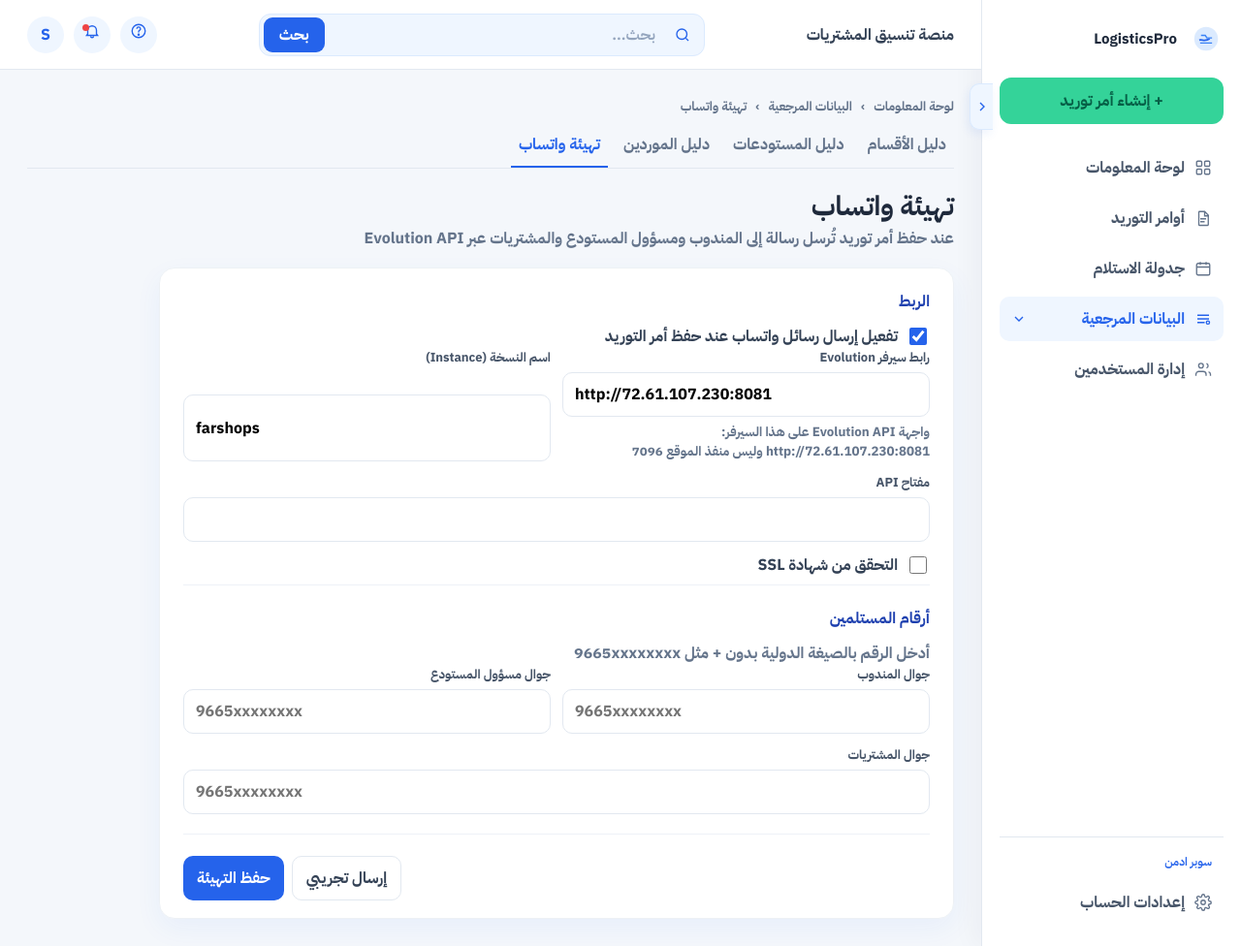
After one commit to Haroon2030/logitec, a Django app: page /setup/whatsapp/ in a window 1280 px wide. The commit adds this page. Shown: the whole page at 97% size. Run offline with Django 5.2, Linux system fonts and the light colour scheme; the visitor is signed in with stand-in values (Sample User, id 1); data comes from the database, SQL or seed files in the repository.

Commit message:
Add WhatsApp Evolution setup and notify on supply save.

```diff
--- a/logistics_hub/settings.py
+++ b/logistics_hub/settings.py
@@ -146,3 +146,9 @@ if not DEBUG:
     SECURE_PROXY_SSL_HEADER = ("HTTP_X_FORWARDED_PROTO", "https")
     SESSION_COOKIE_SECURE = env_bool("SESSION_COOKIE_SECURE", False)
     CSRF_COOKIE_SECURE = env_bool("CSRF_COOKIE_SECURE", False)
+
+EVOLUTION_SERVER_URL = env("EVOLUTION_SERVER_URL", "http://72.61.107.230:8081")
+EVOLUTION_API_KEY = env("EVOLUTION_API_KEY", "")
+EVOLUTION_INSTANCE_NAME = env("EVOLUTION_INSTANCE_NAME", "farshops")
+EVOLUTION_NOTIFY_ENABLED = env_bool("EVOLUTION_NOTIFY_ENABLED", True)
+EVOLUTION_VERIFY_SSL = env_bool("EVOLUTION_VERIFY_SSL", False)
--- a/portal/context_processors.py
+++ b/portal/context_processors.py
@@ -28,6 +28,8 @@ def portal_context(request):
         children.append({"name": "warehouses", "label": "دليل المستودعات", "url": reverse("warehouses")})
     if has_perm(user, "suppliers.view"):
         children.append({"name": "suppliers", "label": "دليل الموردين", "url": reverse("suppliers")})
+    if has_perm(user, "whatsapp.manage"):
+        children.append({"name": "whatsapp", "label": "تهيئة واتساب", "url": reverse("whatsapp_setup")})
     if children:
         nav.append(
             {
--- a/portal/forms.py
+++ b/portal/forms.py
@@ -2,7 +2,7 @@ from django import forms
 from django.contrib.auth.forms import AuthenticationForm, PasswordChangeForm
 from django.contrib.auth.models import User
 
-from .models import Department, Supplier, SupplyRequest, UserProfile, Warehouse
+from .models import Department, Supplier, SupplyRequest, UserProfile, Warehouse, WhatsAppConfig
 from .roles import ROLE_ALIASES, ROLE_CHOICES, ROLE_LABELS, PURCHASING_STAFF, SUPER_ADMIN
 
 
@@ -254,6 +254,43 @@ class SupplierForm(forms.ModelForm):
         }
 
 
+class WhatsAppConfigForm(forms.ModelForm):
+    class Meta:
+        model = WhatsAppConfig
+        fields = (
+            "enabled",
+            "server_url",
+            "api_key",
+            "instance_name",
+            "verify_ssl",
+            "phone_rep",
+            "phone_warehouse",
+            "phone_purchasing",
+        )
+        widgets = {
+            "enabled": forms.CheckboxInput(attrs={"class": "check-input"}),
+            "server_url": forms.URLInput(
+                attrs={
+                    "class": "field-input",
+                    "placeholder": "http://72.61.107.230:8081",
+                    "dir": "ltr",
+                }
+            ),
+            "api_key": forms.TextInput(attrs={"class": "field-input", "dir": "ltr"}),
+            "instance_name": forms.TextInput(attrs={"class": "field-input", "dir": "ltr"}),
+            "verify_ssl": forms.CheckboxInput(attrs={"class": "check-input"}),
+            "phone_rep": forms.TextInput(
+                attrs={"class": "field-input", "placeholder": "9665xxxxxxxx", "dir": "ltr"}
+            ),
+            "phone_warehouse": forms.TextInput(
+                attrs={"class": "field-input", "placeholder": "9665xxxxxxxx", "dir": "ltr"}
+            ),
+            "phone_purchasing": forms.TextInput(
+                attrs={"class": "field-input", "placeholder": "9665xxxxxxxx", "dir": "ltr"}
+            ),
+        }
+
+
 class PortalPasswordForm(PasswordChangeForm):
     def __init__(self, *args, **kwargs):
         super().__init__(*args, **kwargs)
--- a/portal/roles.py
+++ b/portal/roles.py
@@ -63,6 +63,7 @@ ROLE_PERMS = {
         "warehouses.manage",
         "departments.view",
         "departments.manage",
+        "whatsapp.manage",
         "settings",
     },
     SUPER_ADMIN: {"*"},
@@ -144,6 +145,7 @@ def perms_for(user):
         "suppliers_view": has_perm(user, "suppliers.view"),
         "suppliers_manage": has_perm(user, "suppliers.manage"),
         "users_manage": has_perm(user, "users.manage"),
+        "whatsapp_manage": has_perm(user, "whatsapp.manage"),
         "settings": has_perm(user, "settings"),
     }
 
--- a/portal/urls.py
+++ b/portal/urls.py
@@ -25,6 +25,7 @@ urlpatterns = [
     path("suppliers/export/", views.export_suppliers, name="export_suppliers"),
     path("suppliers/<int:pk>/edit/", views.supplier_edit, name="supplier_edit"),
     path("suppliers/<int:pk>/delete/", views.supplier_delete, name="supplier_delete"),
+    path("setup/whatsapp/", views.whatsapp_setup, name="whatsapp_setup"),
     path("users/", views.user_list, name="users"),
     path("users/export/", views.export_users, name="export_users"),
     path("users/<int:pk>/edit/", views.user_edit, name="user_edit"),
--- a/portal/views.py
+++ b/portal/views.py
@@ -27,6 +27,7 @@ from .forms import (
     SupplierForm,
     SupplyRequestForm,
     WarehouseForm,
+    WhatsAppConfigForm,
 )
 from .models import (
     Alert,
@@ -38,6 +39,7 @@ from .models import (
     SupplyRequest,
     UserProfile,
     Warehouse,
+    WhatsAppConfig,
 )
 from .roles import (
     ROLE_GUIDE,
@@ -47,6 +49,7 @@ from .roles import (
     require_perm,
     role_label,
 )
+from .whatsapp import connection_state, notify_supply_saved, send_text, recipient_list
 
 
 class PortalLoginView(LoginView):
@@ -276,6 +279,11 @@ def request_list(request):
                 request,
                 f"أُرسل طلب التوريد {obj.number} إلى المورد والمستودع",
             )
+            wa_ok, wa_detail = notify_supply_saved(obj)
+            if wa_ok:
+                messages.success(request, wa_detail)
+            else:
+                messages.warning(request, f"حُفظ الطلب دون إرسال واتساب: {wa_detail}")
             return redirect("request_detail", pk=obj.pk)
 
     page_obj, export_query = paginate_qs(request, qs)
@@ -533,6 +541,55 @@ def settings_view(request):
             "profile_form": profile_form,
             "password_form": password_form,
             "tab": tab,
+        },
+    )
+
+
+@login_required
+@require_perm("whatsapp.manage")
+def whatsapp_setup(request):
+    request.active_nav = "setup"
+    request.setup_tab = "whatsapp"
+    config = WhatsAppConfig.load()
+    form = WhatsAppConfigForm(instance=config)
+    status = ""
+    status_error = ""
+    if request.method == "POST":
+        form = WhatsAppConfigForm(request.POST, instance=config)
+        if form.is_valid():
+            config = form.save()
+            if request.POST.get("action") == "test":
+                sent = 0
+                errors = []
+                for label, number in recipient_list(config):
+                    if not number:
+                        errors.append(f"{label}: لا يوجد رقم")
+                        continue
+                    try:
+                        send_text(config, number, "اختبار ربط واتساب من منصة التوريد")
+                        sent += 1
+                    except Exception as exc:
+                        errors.append(f"{label}: {exc}")
+                if sent:
+                    messages.success(request, f"تم إرسال رسالة تجريبية إلى {sent} مستلم")
+                if errors:
+                    messages.warning(request, "؛ ".join(errors))
+            else:
+                messages.success(request, "تم حفظ تهيئة واتساب")
+            return redirect("whatsapp_setup")
+    try:
+        if config.server_url and config.api_key and config.instance_name:
+            status = connection_state(config) or "unknown"
+    except Exception as exc:
+        status_error = str(exc)
+    return render(
+        request,
+        "setup/whatsapp.html",
+        {
+            "form": form,
+            "config": config,
+            "wa_status": status,
+            "wa_status_error": status_error,
         },
     )
 
--- a/static/css/app.css
+++ b/static/css/app.css
@@ -855,6 +855,22 @@ a.alert-item:hover { filter: brightness(0.98); }
 }
 .login-help, .login-hint { color: var(--muted); margin-top: 14px; font-size: 13px; }
 
+.wa-card { max-width: 820px; padding: 22px 24px 18px; }
+.wa-section { margin-bottom: 22px; padding-bottom: 8px; border-bottom: 1px solid #eef2f7; }
+.wa-section:last-of-type { border-bottom: 0; }
+.wa-section h2 { font-size: 16px; margin-bottom: 12px; color: #1e40af; }
+.wa-badge {
+    display: inline-flex;
+    align-items: center;
+    padding: 8px 12px;
+    border-radius: 999px;
+    font-size: 13px;
+    font-weight: 700;
+}
+.wa-badge.is-ok { background: #ecfdf5; color: #047857; }
+.wa-badge.is-bad { background: #fef2f2; color: #b91c1c; max-width: 420px; }
+.check-input { width: 18px; height: 18px; accent-color: var(--blue); }
+
 @media (max-width: 1100px) {
     .kpi-grid, .dash-grid, .detail-grid, .schedule-layout, .settings-layout { grid-template-columns: 1fr; }
     .topbar { grid-template-columns: 1fr auto; }
--- a/templates/partials/icon.html
+++ b/templates/partials/icon.html
@@ -46,4 +46,6 @@
 <svg viewBox="0 0 24 24" width="16" height="16" fill="none" stroke="currentColor" stroke-width="1.8"><path d="M5 13l4 4L19 7"/></svg>
 {% elif name == "clock" %}
 <svg viewBox="0 0 24 24" width="18" height="18" fill="none" stroke="currentColor" stroke-width="1.8"><circle cx="12" cy="12" r="9"/><path d="M12 7v6l4 2"/></svg>
+{% elif name == "whatsapp" %}
+<svg viewBox="0 0 24 24" width="18" height="18" fill="none" stroke="currentColor" stroke-width="1.8"><path d="M5 19l1.5-4A8 8 0 1 1 19 12a8 8 0 0 1-12.5 6.5L5 19z"/><path d="M9 10c.2 2 2 4 4 5l2-1 2 1-1 2c-3 .2-7-2.5-8-6z"/></svg>
 {% endif %}
--- a/templates/setup/_tabs.html
+++ b/templates/setup/_tabs.html
@@ -9,4 +9,7 @@
     {% if perms.suppliers_view %}
     <a class="{% if setup_tab == 'suppliers' %}is-on{% endif %}" href="{% url 'suppliers' %}">دليل الموردين</a>
     {% endif %}
+    {% if perms.whatsapp_manage %}
+    <a class="{% if setup_tab == 'whatsapp' %}is-on{% endif %}" href="{% url 'whatsapp_setup' %}">تهيئة واتساب</a>
+    {% endif %}
 </div>
--- /dev/null
+++ b/templates/setup/whatsapp.html
@@ -0,0 +1,68 @@
+{% extends "base.html" %}
+
+{% block title %}تهيئة واتساب{% endblock %}
+
+{% block content %}
+{% include "setup/_tabs.html" with setup_current="تهيئة واتساب" %}
+<div class="page-head">
+    <div>
+        <h1>تهيئة واتساب</h1>
+        <p class="muted">عند حفظ أمر توريد تُرسل رسالة إلى المندوب ومسؤول المستودع والمشتريات عبر Evolution API</p>
+    </div>
+    {% if wa_status %}
+    <span class="wa-badge is-ok">الحالة: {{ wa_status }}</span>
+    {% elif wa_status_error %}
+    <span class="wa-badge is-bad">غير متصل: {{ wa_status_error }}</span>
+    {% endif %}
+</div>
+
+<section class="card wa-card">
+    <form method="post" class="wa-form">
+        {% csrf_token %}
+        <div class="wa-section">
+            <h2>الربط</h2>
+            <label class="check">{{ form.enabled }} تفعيل إرسال رسائل واتساب عند حفظ أمر التوريد</label>
+            <div class="form-grid">
+                <label class="field">
+                    <span>رابط سيرفر Evolution</span>
+                    {{ form.server_url }}
+                    <small class="muted">واجهة Evolution API على هذا السيرفر: http://72.61.107.230:8081 وليس منفذ الموقع 7096</small>
+                </label>
+                <label class="field">
+                    <span>اسم النسخة (Instance)</span>
+                    {{ form.instance_name }}
+                </label>
+            </div>
+            <label class="field">
+                <span>مفتاح API</span>
+                {{ form.api_key }}
+            </label>
+            <label class="check">{{ form.verify_ssl }} التحقق من شهادة SSL</label>
+        </div>
+
+        <div class="wa-section">
+            <h2>أرقام المستلمين</h2>
+            <p class="muted">أدخل الرقم بالصيغة الدولية بدون + مثل 9665xxxxxxxx</p>
+            <div class="form-grid">
+                <label class="field">
+                    <span>جوال المندوب</span>
+                    {{ form.phone_rep }}
+                </label>
+                <label class="field">
+                    <span>جوال مسؤول المستودع</span>
+                    {{ form.phone_warehouse }}
+                </label>
+            </div>
+            <label class="field">
+                <span>جوال المشتريات</span>
+                {{ form.phone_purchasing }}
+            </label>
+        </div>
+
+        <div class="modal-actions">
+            <button class="btn btn-ghost" type="submit" name="action" value="test">إرسال تجريبي</button>
+            <button class="btn btn-navy" type="submit" name="action" value="save">حفظ التهيئة</button>
+        </div>
+    </form>
+</section>
+{% endblock %}
```
Also changed, not shown: portal/models.py (+47 -0 lines), portal/whatsapp.py (added, +124 -0 lines), portal/migrations/0006_whatsapp_config.py (added), 1 other file.
